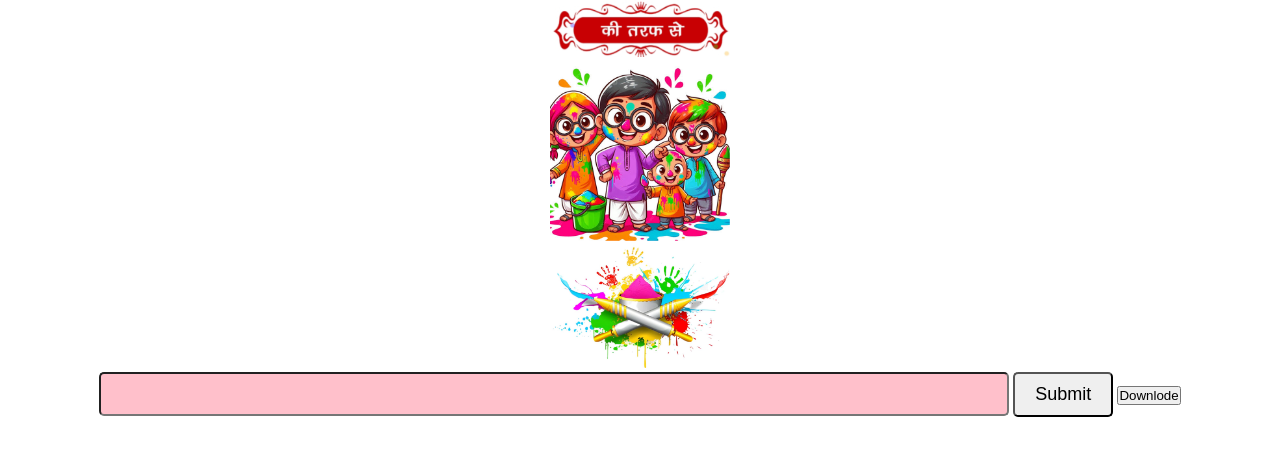
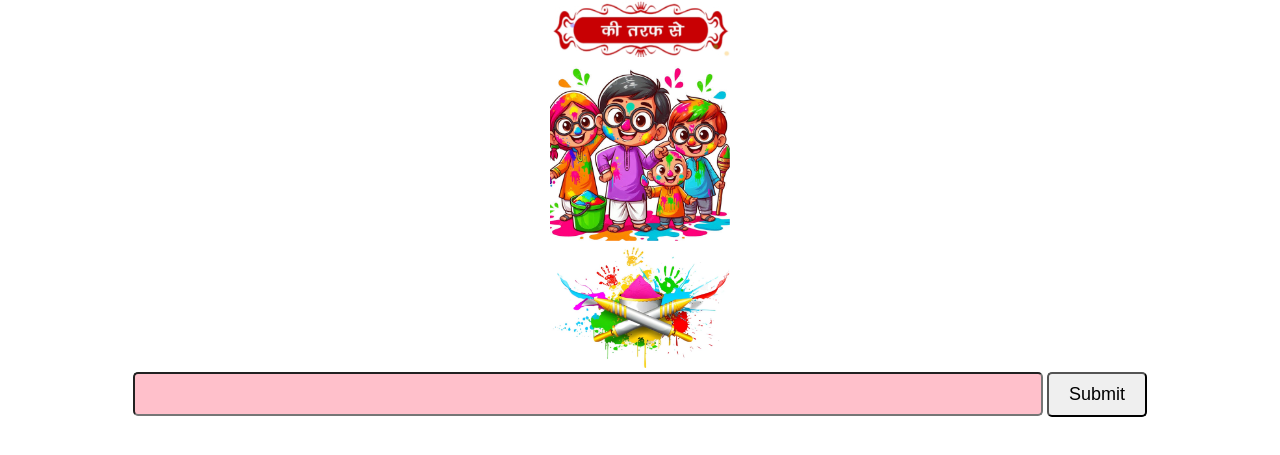
Before and after one commit to deadonx/HappyHoil, a plain HTML site: page index.html in a window 1280 px wide. Shown: the part 199-654 px from the top of the page. Drawn offline with Linux system fonts and the light colour scheme.

Commit message:
Update index.html

```diff
--- a/index.html
+++ b/index.html
@@ -23,10 +23,9 @@
 </div>
 
 <input type="text"  id="holder"value="">
+  <a href="http://127.0.0.1:5500/?n=">
 <button id="submit"> Submit</button>
-    <a href = "index.html">
-        <button>Downlode</button>
-    </a>
+  </a>
 
 <!-- <div class="rang">
     <img src="Adobe Express - file.png" alt="" width="120px">
```
